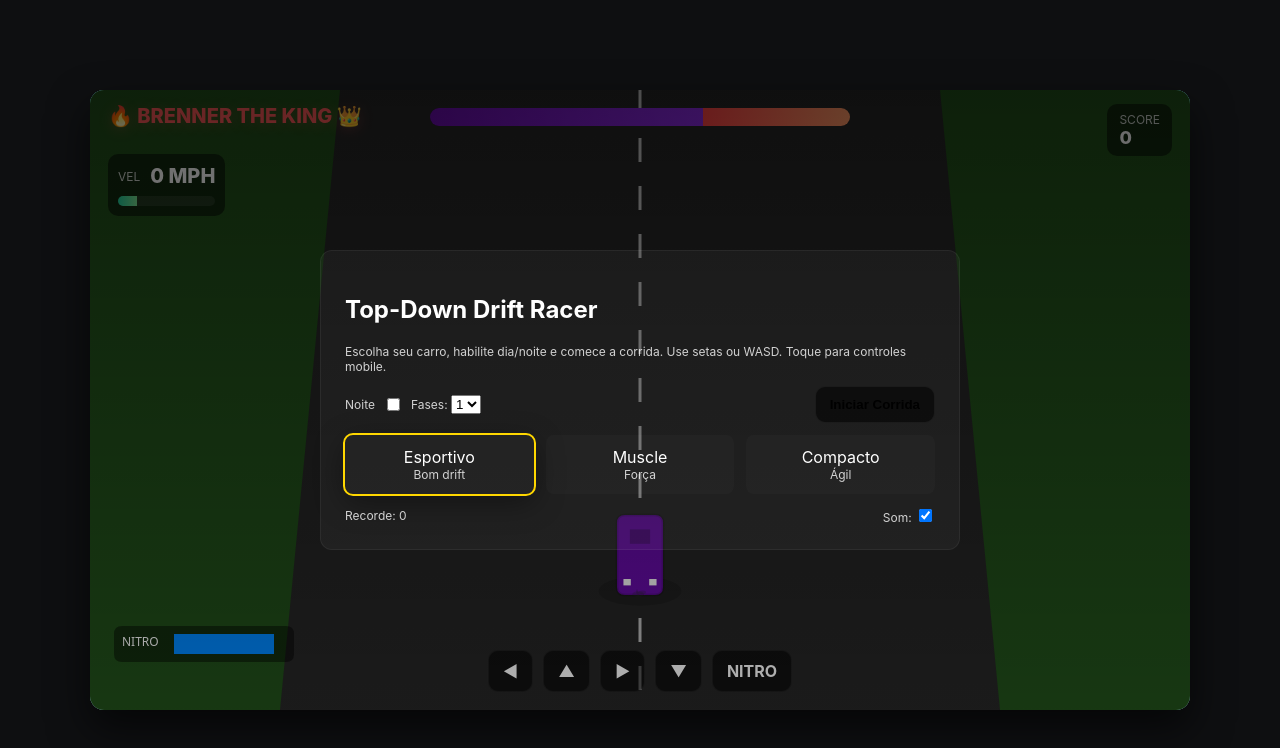
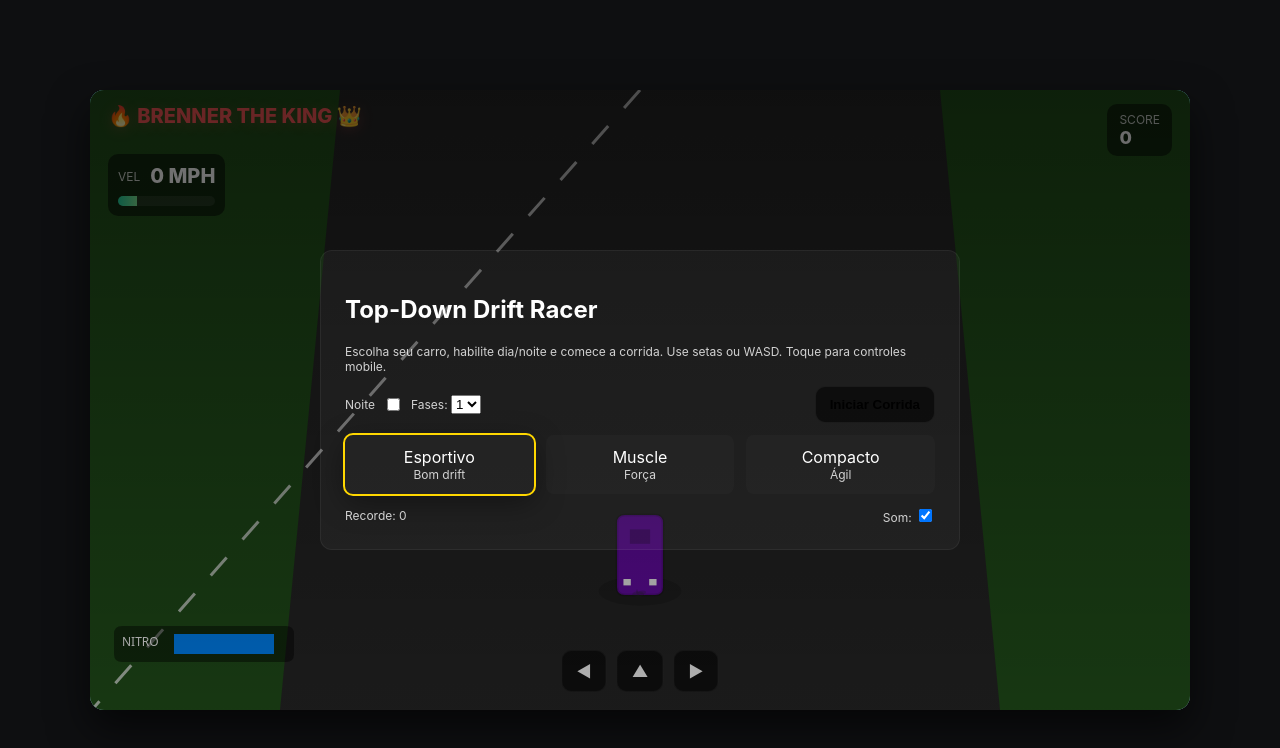
Before and after one commit to viniairam7/racing-game, a plain HTML site: page index.html in a window 1280 px wide. Drawn offline with Linux system fonts and the light colour scheme.

Commit message:
Modify button display and add error handling
Updated button visibility and added error handling for missing buttons.

```diff
--- a/index.html
+++ b/index.html
@@ -14,7 +14,8 @@ canvas{display:block;width:100%;height:100%;background:transparent}
 /* HUD */
 #hudTop{position:absolute;left:18px;top:14px;z-index:60}
 .title{font-weight:800;font-size:20px;color:#ff5a5a;text-shadow:0 2px 14px rgba(255,90,90,0.25)}
-#youThem{position:absolute;left:50%;top:18px;transform:translateX(-50%);width:420px;height:18px;border-radius:12px;background:rgba(0,0,0,0.45);display:flex;overflow:hidden;z-index:60}
+/* Barra superior removida */
+#youThem{position:absolute;left:50%;top:18px;transform:translateX(-50%);width:420px;height:18px;border-radius:12px;background:rgba(0,0,0,0.45);display:none;overflow:hidden;z-index:60}
 #youFill{background:linear-gradient(90deg,#6a0dad,#8b2be2);width:65%}
 #themFill{background:linear-gradient(90deg,#ff4444,#ff9966);width:35%}
 #rightHud{position:absolute;right:18px;top:14px;background:var(--panel);padding:8px 12px;border-radius:10px;z-index:60}
@@ -68,8 +69,6 @@ canvas{display:block;width:100%;height:100%;background:transparent}
       <div class="btn" id="btnLeft">◀</div>
       <div class="btn" id="btnAccel">▲</div>
       <div class="btn" id="btnRight">▶</div>
-      <div class="btn" id="btnBrake">▼</div>
-      <div class="btn" id="btnNitro">NITRO</div>
     </div>
 
     <div id="touchPanel">
@@ -147,7 +146,15 @@ const keys = {}; window.addEventListener('keydown', e=>{ keys[e.key] = true; if(
 const touch = {left:false,right:false,acc:false,brake:false}; document.getElementById('touchPanel').addEventListener('touchstart',(ev)=>{ const t=ev.target; const d=t.dataset && t.dataset.d; if(d){ if(d==='left') touch.left=true; if(d==='right') touch.right=true; if(d==='acc') touch.acc=true; if(d==='brake') touch.brake=true; } }, {passive:false}); document.getElementById('touchPanel').addEventListener('touchend',()=>{ touch.left=touch.right=touch.acc=touch.brake=false; });
 
 // Buttons
-['btnLeft','btnRight','btnAccel','btnBrake','btnNitro'].forEach(id=>{ const el=document.getElementById(id); if(!el) return; el.addEventListener('mousedown',()=>{ if(id==='btnLeft') keys.ArrowLeft=true; if(id==='btnRight') keys.ArrowRight=true; if(id==='btnAccel') keys.ArrowUp=true; if(id==='btnBrake') keys.ArrowDown=true; if(id==='btnNitro') activateNitro(); }); el.addEventListener('mouseup',()=>{ if(id==='btnLeft') keys.ArrowLeft=false; if(id==='btnRight') keys.ArrowRight=false; if(id==='btnAccel') keys.ArrowUp=false; if(id==='btnBrake') keys.ArrowDown=false; }); el.addEventListener('touchstart',(e)=>{ e.preventDefault(); el.dispatchEvent(new Event('mousedown')); }, {passive:false}); el.addEventListener('touchend',(e)=>{ e.preventDefault(); el.dispatchEvent(new Event('mouseup')); }, {passive:false}); });
+// JavaScript modificado para não dar erro se os botões não existirem
+['btnLeft','btnRight','btnAccel','btnBrake','btnNitro'].forEach(id=>{
+  const el=document.getElementById(id);
+  if(!el) return; // <-- Esta linha impede que o código quebre
+  el.addEventListener('mousedown',()=>{ if(id==='btnLeft') keys.ArrowLeft=true; if(id==='btnRight') keys.ArrowRight=true; if(id==='btnAccel') keys.ArrowUp=true; if(id==='btnBrake') keys.ArrowDown=true; if(id==='btnNitro') activateNitro(); });
+  el.addEventListener('mouseup',()=>{ if(id==='btnLeft') keys.ArrowLeft=false; if(id==='btnRight') keys.ArrowRight=false; if(id==='btnAccel') keys.ArrowUp=false; if(id==='btnBrake') keys.ArrowDown=false; });
+  el.addEventListener('touchstart',(e)=>{ e.preventDefault(); el.dispatchEvent(new Event('mousedown')); }, {passive:false});
+  el.addEventListener('touchend',(e)=>{ e.preventDefault(); el.dispatchEvent(new Event('mouseup')); }, {passive:false});
+});
 
 // Menu interactions
 document.querySelectorAll('.carOption').forEach(el=> el.addEventListener('click', ()=>{ document.querySelectorAll('.carOption').forEach(c=>c.classList.remove('selected')); el.classList.add('selected'); selectedCar = el.dataset.car; player = createPlayer(carPresets[selectedCar]); }));
@@ -282,7 +289,7 @@ function render(){ // background
   ctx.fillStyle = '#262626'; ctx.beginPath(); ctx.moveTo(W/2-300,0); ctx.lineTo(W/2+300,0); ctx.lineTo(W/2+360,H); ctx.lineTo(W/2-360,H); ctx.closePath(); ctx.fill();
 
   // center dashed lines
-  ctx.strokeStyle = 'rgba(255,255,255,0.7)'; ctx.lineWidth = 3; ctx.setLineDash([24,24]); ctx.beginPath(); ctx.moveTo(W/2,0); ctx.lineTo(W/2,H); ctx.stroke(); ctx.setLineDash([]);
+  ctx.strokeStyle = 'rgba(255,255,255,0.7)'; ctx.lineWidth = 3; ctx.setLineDash([24,24]); ctx.beginPath(); ctx.moveTo(W/2,0); ctx.lineTo(W/H,H); ctx.stroke(); ctx.setLineDash([]);
 
   // Opponents sorted by y
   const sorted = opponents.slice().sort((a,b)=>a.y-b.y);
```
